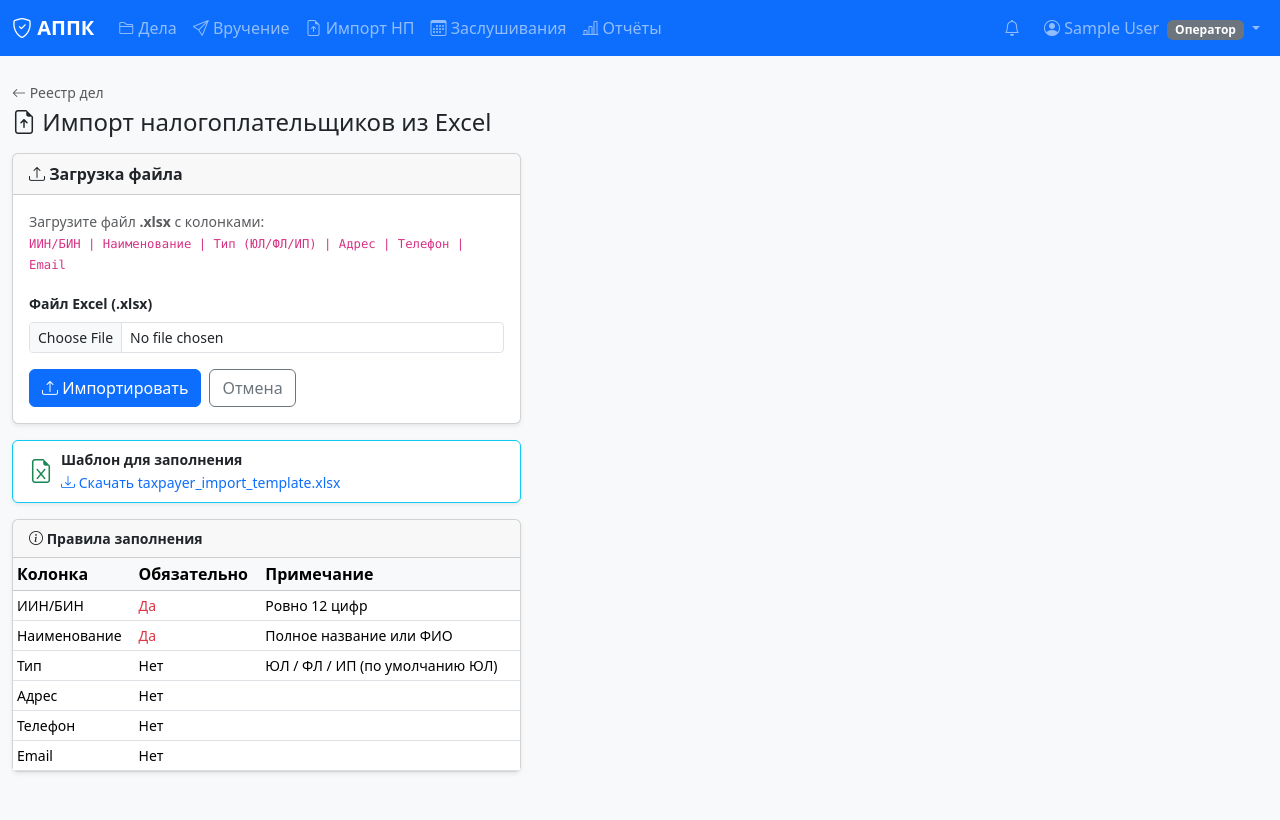
After one commit to kuanqk/KGD_APPK, a Django app: page /cases/taxpayers/import/ in a window 1280 px wide. The commit adds this page. Run offline with Django 4.2, Linux system fonts and the light colour scheme; the visitor is signed in with stand-in values (Sample User, id 1); data that the repository does not hold is empty; parts of the project's set-up code (start-up, migrations or seed data) failed here and were passed over.

Commit message:
feat(cases): department filter in registry, for_user() fixed, taxpayer Excel import with template generation

```diff
--- a/apps/cases/forms.py
+++ b/apps/cases/forms.py
@@ -63,6 +63,13 @@ class CaseCreateForm(forms.Form):
         return value
 
 
+class TaxpayerImportForm(forms.Form):
+    file = forms.FileField(
+        label="Файл Excel (.xlsx)",
+        widget=forms.FileInput(attrs={"accept": ".xlsx"}),
+    )
+
+
 class CaseFilterForm(forms.Form):
     status = forms.ChoiceField(
         required=False,
@@ -70,6 +77,12 @@ class CaseFilterForm(forms.Form):
         choices=[("", "Все статусы")] + list(
             __import__("apps.cases.models", fromlist=["CaseStatus"]).CaseStatus.choices
         ),
+    )
+    department = forms.ModelChoiceField(
+        queryset=Department.objects.all(),
+        required=False,
+        label="Офис",
+        empty_label="Все офисы",
     )
     region = forms.CharField(max_length=100, required=False, label="Регион")
     responsible_user = forms.ModelChoiceField(
--- a/apps/cases/urls.py
+++ b/apps/cases/urls.py
@@ -1,5 +1,8 @@
 from django.urls import path
-from .views import CaseListView, CaseDetailView, CaseCreateView, AllowBackdatingView
+from .views import (
+    CaseListView, CaseDetailView, CaseCreateView,
+    AllowBackdatingView, TaxpayerImportView, taxpayer_import_template,
+)
 
 app_name = "cases"
 
@@ -8,4 +11,6 @@ urlpatterns = [
     path("<int:pk>/", CaseDetailView.as_view(), name="detail"),
     path("create/", CaseCreateView.as_view(), name="create"),
     path("<int:pk>/allow-backdating/", AllowBackdatingView.as_view(), name="allow_backdating"),
+    path("taxpayers/import/", TaxpayerImportView.as_view(), name="taxpayer_import"),
+    path("taxpayers/import/template/", taxpayer_import_template, name="taxpayer_import_template"),
 ]
--- a/apps/cases/views.py
+++ b/apps/cases/views.py
@@ -4,13 +4,13 @@ from django.contrib.auth.mixins import LoginRequiredMixin
 from django.core.exceptions import PermissionDenied
 from django.db.models import DurationField, ExpressionWrapper, F, Q
 from django.db.models.functions import Now
-from django.http import Http404
+from django.http import Http404, HttpResponse
 from django.shortcuts import get_object_or_404, redirect
 from django.views import View
 from django.views.generic import ListView, DetailView, FormView
 
-from .forms import CaseCreateForm, CaseFilterForm
-from .models import AdministrativeCase, StagnationSettings
+from .forms import CaseCreateForm, CaseFilterForm, TaxpayerImportForm
+from .models import AdministrativeCase, StagnationSettings, Taxpayer, TaxpayerType
 from .services import create_case, allow_backdating
 
 logger = logging.getLogger(__name__)
@@ -40,6 +40,8 @@ class CaseListView(LoginRequiredMixin, ListView):
 
         if form.cleaned_data.get("status"):
             qs = qs.filter(status=form.cleaned_data["status"])
+        if form.cleaned_data.get("department"):
+            qs = qs.filter(department=form.cleaned_data["department"])
         if form.cleaned_data.get("region"):
             qs = qs.filter(region__icontains=form.cleaned_data["region"])
         if form.cleaned_data.get("responsible_user"):
@@ -60,6 +62,7 @@ class CaseListView(LoginRequiredMixin, ListView):
     def get_context_data(self, **kwargs):
         context = super().get_context_data(**kwargs)
         context["filter_form"] = CaseFilterForm(self.request.GET)
+        context["show_dept_filter"] = self.request.user.role in ("admin", "reviewer")
         threshold = StagnationSettings.get().stagnation_days
         context["stagnation_threshold"] = threshold
         context["stagnation_warn_threshold"] = int(threshold * 0.8)
@@ -163,3 +166,176 @@ class AllowBackdatingView(LoginRequiredMixin, View):
             messages.error(request, str(e))
 
         return redirect("cases:detail", pk=pk)
+
+
+# Маппинг русских обозначений типа НП → внутренние коды
+_TAXPAYER_TYPE_MAP = {
+    "юл": TaxpayerType.LEGAL,
+    "юр": TaxpayerType.LEGAL,
+    "фл": TaxpayerType.INDIVIDUAL,
+    "физ": TaxpayerType.INDIVIDUAL,
+    "ип": TaxpayerType.IE,
+}
+
+
+class TaxpayerImportView(LoginRequiredMixin, View):
+    """GET/POST cases/taxpayers/import/ — импорт НП из Excel."""
+    template_name = "cases/taxpayer_import.html"
+
+    def dispatch(self, request, *args, **kwargs):
+        if request.user.role not in ("admin", "operator"):
+            raise Http404
+        return super().dispatch(request, *args, **kwargs)
+
+    def get(self, request):
+        from django.shortcuts import render
+        return render(request, self.template_name, {"form": TaxpayerImportForm()})
+
+    def post(self, request):
+        from django.shortcuts import render
+        from apps.audit.services import audit_log
+
+        form = TaxpayerImportForm(request.POST, request.FILES)
+        if not form.is_valid():
+            return render(request, self.template_name, {"form": form})
+
+        uploaded = request.FILES["file"]
+        if not uploaded.name.endswith(".xlsx"):
+            messages.error(request, "Принимаются только файлы .xlsx")
+            return render(request, self.template_name, {"form": form})
+
+        try:
+            import openpyxl
+            wb = openpyxl.load_workbook(uploaded, read_only=True, data_only=True)
+            ws = wb.active
+        except Exception as exc:
+            logger.error("TaxpayerImport: cannot open workbook: %s", exc)
+            messages.error(request, f"Не удалось открыть файл: {exc}")
+            return render(request, self.template_name, {"form": form})
+
+        created_count = 0
+        updated_count = 0
+        errors = []
+        results = []
+
+        rows = list(ws.iter_rows(min_row=2, values_only=True))
+        for row_num, row in enumerate(rows, start=2):
+            if not any(row):
+                continue
+
+            iin_bin = str(row[0]).strip() if row[0] is not None else ""
+            name = str(row[1]).strip() if row[1] is not None else ""
+            type_raw = str(row[2]).strip().lower() if row[2] is not None else ""
+            address = str(row[3]).strip() if row[3] is not None else ""
+            phone = str(row[4]).strip() if row[4] is not None else ""
+            email = str(row[5]).strip() if row[5] is not None else ""
+
+            # Валидация обязательных полей
+            if not iin_bin or not iin_bin.isdigit() or len(iin_bin) != 12:
+                errors.append({"row": row_num, "iin_bin": iin_bin, "reason": "Некорректный ИИН/БИН"})
+                continue
+            if not name:
+                errors.append({"row": row_num, "iin_bin": iin_bin, "reason": "Пустое наименование"})
+                continue
+
+            taxpayer_type = _TAXPAYER_TYPE_MAP.get(type_raw, TaxpayerType.LEGAL)
+
+            try:
+                obj, created = Taxpayer.objects.get_or_create(
+                    iin_bin=iin_bin,
+                    defaults={
+                        "name": name,
+                        "taxpayer_type": taxpayer_type,
+                        "address": address,
+                        "phone": phone,
+                        "email": email,
+                    },
+                )
+                if created:
+                    created_count += 1
+                    results.append({"row": row_num, "iin_bin": iin_bin, "name": name, "status": "создан"})
+                else:
+                    # Обновляем изменяемые поля
+                    changed = False
+                    for field, val in [("name", name), ("address", address), ("phone", phone), ("email", email)]:
+                        if val and getattr(obj, field) != val:
+                            setattr(obj, field, val)
+                            changed = True
+                    if changed:
+                        obj.save(update_fields=["name", "address", "phone", "email"])
+                        updated_count += 1
+                        results.append({"row": row_num, "iin_bin": iin_bin, "name": name, "status": "обновлён"})
+                    else:
+                        results.append({"row": row_num, "iin_bin": iin_bin, "name": name, "status": "без изменений"})
+            except Exception as exc:
+                logger.error("TaxpayerImport row %d error: %s", row_num, exc)
+                errors.append({"row": row_num, "iin_bin": iin_bin, "reason": str(exc)})
+
+        audit_log(
+            user=request.user,
+            action="taxpayer_import",
+            entity_type="taxpayer",
+            entity_id=0,
+            details={
+                "filename": uploaded.name,
+                "created": created_count,
+                "updated": updated_count,
+                "errors": len(errors),
+            },
+        )
+
+        messages.success(
+            request,
+            f"Импорт завершён: создано {created_count}, обновлено {updated_count}, ошибок {len(errors)}."
+        )
+        return render(request, self.template_name, {
+            "form": TaxpayerImportForm(),
+            "results": results,
+            "errors": errors,
+            "created_count": created_count,
+            "updated_count": updated_count,
+        })
+
+
+def taxpayer_import_template(request):
+    """GET cases/taxpayers/import/template/ — отдаёт xlsx-шаблон для заполнения."""
+    import openpyxl
+    from openpyxl.styles import Font, PatternFill
+
+    wb = openpyxl.Workbook()
+    ws = wb.active
+    ws.title = "Налогоплательщики"
+
+    headers = ["ИИН/БИН", "Наименование / ФИО", "Тип (ЮЛ/ФЛ/ИП)", "Адрес", "Телефон", "Email"]
+    header_fill = PatternFill(start_color="4472C4", end_color="4472C4", fill_type="solid")
+    header_font = Font(color="FFFFFF", bold=True)
+
+    for col, header in enumerate(headers, start=1):
+        cell = ws.cell(row=1, column=col, value=header)
+        cell.fill = header_fill
+        cell.font = header_font
+
+    # Примеры данных
+    examples = [
+        ("123456789012", "ТОО «Пример»", "ЮЛ", "г. Алматы, ул. Примерная, 1", "+7 701 000 0000", "info@example.kz"),
+        ("098765432109", "Иванов Иван Иванович", "ФЛ", "г. Нур-Султан, пр. Мира, 5", "+7 702 111 2233", ""),
+        ("112233445566", "ИП Петров П.П.", "ИП", "", "+7 707 555 6677", "petrov@mail.kz"),
+    ]
+    for row_data in examples:
+        ws.append(row_data)
+
+    # Ширина колонок
+    for col, width in enumerate([15, 35, 12, 35, 18, 25], start=1):
+        ws.column_dimensions[ws.cell(row=1, column=col).column_letter].width = width
+
+    import io
+    buffer = io.BytesIO()
+    wb.save(buffer)
+    buffer.seek(0)
+
+    response = HttpResponse(
+        buffer.getvalue(),
+        content_type="application/vnd.openxmlformats-officedocument.spreadsheetml.sheet",
+    )
+    response["Content-Disposition"] = 'attachment; filename="taxpayer_import_template.xlsx"'
+    return response
--- a/requirements/base.txt
+++ b/requirements/base.txt
@@ -9,3 +9,4 @@ Pillow==10.2.0
 python-dotenv==1.0.1
 xhtml2pdf==0.2.11
 django-ratelimit==4.1.0
+openpyxl==3.1.2
--- a/templates/base.html
+++ b/templates/base.html
@@ -29,6 +29,9 @@
                 {% if user.role == 'admin' or user.role == 'operator' %}
                 <li class="nav-item">
                     <a class="nav-link" href="{% url 'delivery:list' %}"><i class="bi bi-send"></i> Вручение</a>
+                </li>
+                <li class="nav-item">
+                    <a class="nav-link" href="{% url 'cases:taxpayer_import' %}"><i class="bi bi-file-earmark-arrow-up"></i> Импорт НП</a>
                 </li>
                 {% endif %}
                 <li class="nav-item">
--- /dev/null
+++ b/templates/cases/taxpayer_import.html
@@ -0,0 +1,155 @@
+{% extends "base.html" %}
+
+{% block title %}Импорт налогоплательщиков — АППК{% endblock %}
+
+{% block content %}
+<div class="mb-3">
+    <a href="{% url 'cases:list' %}" class="text-decoration-none text-muted small">
+        <i class="bi bi-arrow-left"></i> Реестр дел
+    </a>
+    <h4 class="mb-0 mt-1"><i class="bi bi-file-earmark-arrow-up"></i> Импорт налогоплательщиков из Excel</h4>
+</div>
+
+<div class="row">
+    <div class="col-md-5 mb-4">
+        <div class="card shadow-sm">
+            <div class="card-header fw-semibold"><i class="bi bi-upload"></i> Загрузка файла</div>
+            <div class="card-body">
+                <p class="text-muted small mb-3">
+                    Загрузите файл <strong>.xlsx</strong> с колонками:<br>
+                    <code>ИИН/БИН | Наименование | Тип (ЮЛ/ФЛ/ИП) | Адрес | Телефон | Email</code>
+                </p>
+
+                <form method="post" enctype="multipart/form-data">
+                    {% csrf_token %}
+                    <div class="mb-3">
+                        <label class="form-label fw-semibold small">{{ form.file.label }}</label>
+                        <input type="file" name="file" accept=".xlsx"
+                               class="form-control form-control-sm{% if form.file.errors %} is-invalid{% endif %}">
+                        {% for error in form.file.errors %}
+                        <div class="invalid-feedback">{{ error }}</div>
+                        {% endfor %}
+                    </div>
+                    <div class="d-flex gap-2">
+                        <button type="submit" class="btn btn-primary">
+                            <i class="bi bi-upload"></i> Импортировать
+                        </button>
+                        <a href="{% url 'cases:list' %}" class="btn btn-outline-secondary">Отмена</a>
+                    </div>
+                </form>
+            </div>
+        </div>
+
+        <div class="card mt-3 shadow-sm border-info">
+            <div class="card-body py-2 px-3">
+                <div class="d-flex align-items-center gap-2">
+                    <i class="bi bi-file-earmark-excel text-success fs-4"></i>
+                    <div>
+                        <div class="small fw-semibold">Шаблон для заполнения</div>
+                        <a href="{% url 'cases:taxpayer_import_template' %}" class="small text-decoration-none">
+                            <i class="bi bi-download"></i> Скачать taxpayer_import_template.xlsx
+                        </a>
+                    </div>
+                </div>
+            </div>
+        </div>
+
+        <div class="card mt-3 shadow-sm">
+            <div class="card-header fw-semibold small"><i class="bi bi-info-circle"></i> Правила заполнения</div>
+            <div class="card-body p-0">
+                <table class="table table-sm mb-0">
+                    <thead class="table-light">
+                        <tr><th>Колонка</th><th>Обязательно</th><th>Примечание</th></tr>
+                    </thead>
+                    <tbody class="small">
+                        <tr><td>ИИН/БИН</td><td class="text-danger">Да</td><td>Ровно 12 цифр</td></tr>
+                        <tr><td>Наименование</td><td class="text-danger">Да</td><td>Полное название или ФИО</td></tr>
+                        <tr><td>Тип</td><td>Нет</td><td>ЮЛ / ФЛ / ИП (по умолчанию ЮЛ)</td></tr>
+                        <tr><td>Адрес</td><td>Нет</td><td></td></tr>
+                        <tr><td>Телефон</td><td>Нет</td><td></td></tr>
+                        <tr><td>Email</td><td>Нет</td><td></td></tr>
+                    </tbody>
+                </table>
+            </div>
+        </div>
+    </div>
+
+    <div class="col-md-7">
+        {# Результаты после импорта #}
+        {% if created_count is not None or updated_count is not None %}
+        <div class="d-flex gap-3 mb-3">
+            <div class="card text-center border-0 bg-success bg-opacity-10 shadow-sm flex-fill">
+                <div class="card-body py-2">
+                    <div class="fs-3 fw-bold text-success">{{ created_count }}</div>
+                    <div class="small text-muted">Создано</div>
+                </div>
+            </div>
+            <div class="card text-center border-0 bg-primary bg-opacity-10 shadow-sm flex-fill">
+                <div class="card-body py-2">
+                    <div class="fs-3 fw-bold text-primary">{{ updated_count }}</div>
+                    <div class="small text-muted">Обновлено</div>
+                </div>
+            </div>
+            <div class="card text-center border-0 {% if errors %}bg-danger bg-opacity-10{% else %}bg-light{% endif %} shadow-sm flex-fill">
+                <div class="card-body py-2">
+                    <div class="fs-3 fw-bold {% if errors %}text-danger{% endif %}">{{ errors|length }}</div>
+                    <div class="small text-muted">Ошибок</div>
+                </div>
+            </div>
+        </div>
+
+        {% if results %}
+        <div class="card shadow-sm mb-3">
+            <div class="card-header fw-semibold small">Результаты строк</div>
+            <div class="card-body p-0" style="max-height:350px;overflow-y:auto;">
+                <table class="table table-sm mb-0">
+                    <thead class="table-light sticky-top">
+                        <tr><th>Строка</th><th>ИИН/БИН</th><th>Наименование</th><th>Статус</th></tr>
+                    </thead>
+                    <tbody class="small">
+                        {% for r in results %}
+                        <tr>
+                            <td class="text-muted">{{ r.row }}</td>
+                            <td class="font-monospace">{{ r.iin_bin }}</td>
+                            <td>{{ r.name }}</td>
+                            <td>
+                                <span class="badge
+                                    {% if r.status == 'создан' %}bg-success
+                                    {% elif r.status == 'обновлён' %}bg-primary
+                                    {% else %}bg-secondary{% endif %}">
+                                    {{ r.status }}
+                                </span>
+                            </td>
+                        </tr>
+                        {% endfor %}
+                    </tbody>
+                </table>
+            </div>
+        </div>
+        {% endif %}
+
+        {% if errors %}
+        <div class="card shadow-sm border-danger">
+            <div class="card-header fw-semibold small text-danger"><i class="bi bi-exclamation-triangle"></i> Ошибки</div>
+            <div class="card-body p-0" style="max-height:250px;overflow-y:auto;">
+                <table class="table table-sm mb-0">
+                    <thead class="table-light sticky-top">
+                        <tr><th>Строка</th><th>ИИН/БИН</th><th>Причина</th></tr>
+                    </thead>
+                    <tbody class="small">
+                        {% for e in errors %}
+                        <tr class="table-danger">
+                            <td>{{ e.row }}</td>
+                            <td class="font-monospace">{{ e.iin_bin }}</td>
+                            <td>{{ e.reason }}</td>
+                        </tr>
+                        {% endfor %}
+                    </tbody>
+                </table>
+            </div>
+        </div>
+        {% endif %}
+        {% endif %}
+    </div>
+</div>
+{% endblock %}
```
Also changed, not shown: apps/cases/models.py (+8 -3 lines), templates/cases/list.html (+13 -0 lines).
